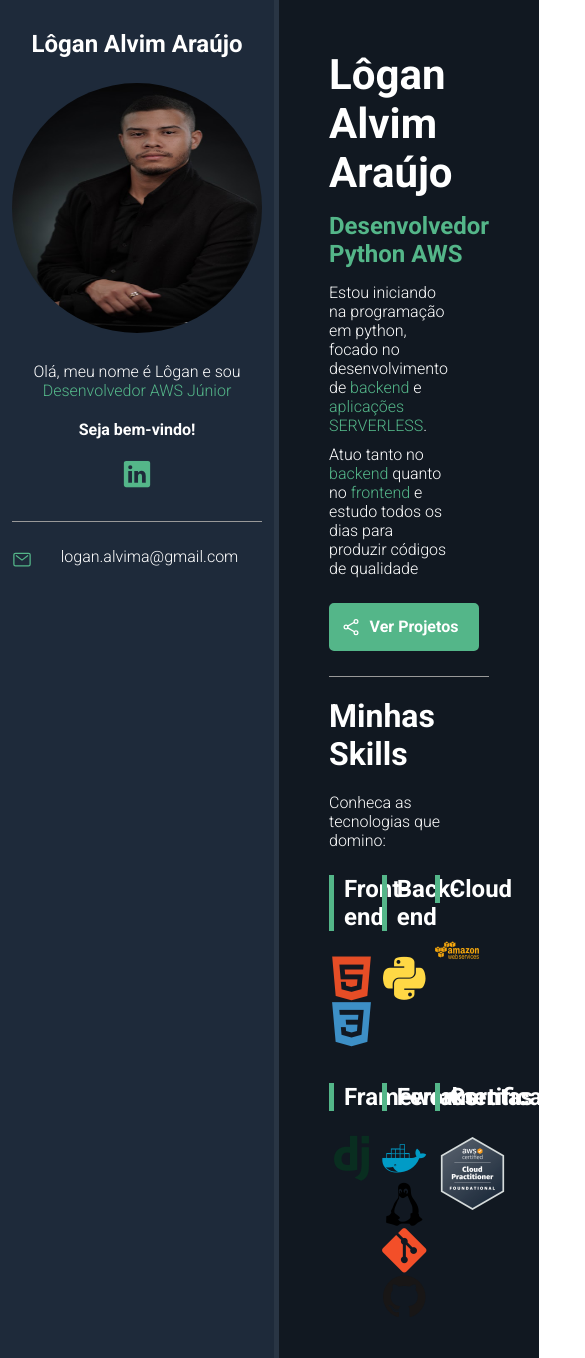
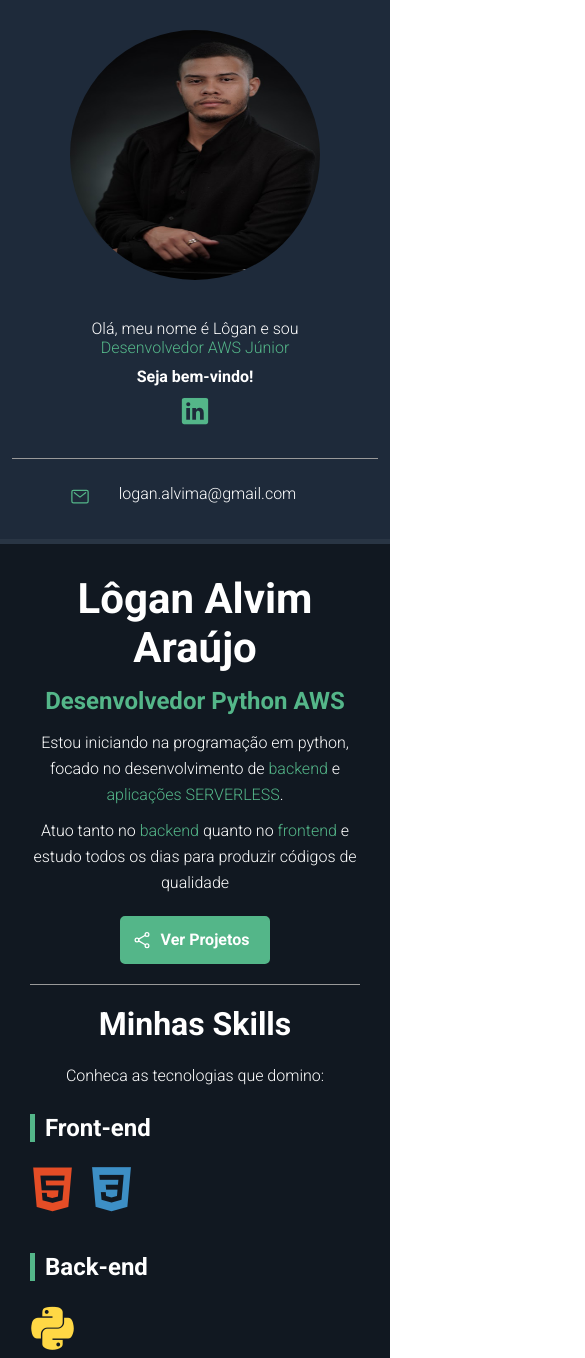
Before and after one commit to loganlaa/logan.github.io, a plain HTML site: page index.html in a window 390 px wide. Shown: the top 1358 px of the page, 585 px wide, since content can reach past the window. Drawn offline with nearby package versions, Linux system fonts and the light colour scheme.

Commit message:
Deixando o projeto responsivo

```diff
--- a/css/styles.css
+++ b/css/styles.css
@@ -200,3 +200,56 @@
     border-radius: 50%; /* Deixa a imagem redonda */
     margin-bottom: 25px;
 }
+
+/* Mobile - Deixando o projeto responsivo */
+
+@media(max-width: 450px) { /* Define um breakpoint de que ABAIXO de 450px de largura, vai ter estilos diferentes */
+
+
+    #container {
+        flex-direction: column;
+        }
+
+    #bio-container {
+        min-height: auto; /* Container da Bio nao tem altura mínima, vai ser automático */
+        border-right: none;
+        border-bottom: 5px solid var(--bio-border-color);
+    }
+
+    #bio-container h2 {
+        display: none;
+    }
+
+    #bio-container p {
+        max-width: 60%;
+        margin: 10px auto;
+    }
+
+    #about-container {
+        text-align: center;
+        padding: 30px;
+    }
+
+    #about-container .description {
+        margin: 10px auto; /* Esse auto alinha, porque deixa as margens laterais automáticas */
+        max-width: 100%; /* 100% do container pai dele */
+        line-height: 26px; /* Espacamento entre as linhas */
+    }
+
+    #btn--projects {
+        margin: 20px auto;
+    }
+
+    .skills-box {
+        flex: 1 1 100%;
+        max-width: 100%;
+        margin-bottom: 40px;
+        text-align: left;
+    }
+
+    #skills-box i {
+        font-size: 60px;
+    }
+
+
+}
```
